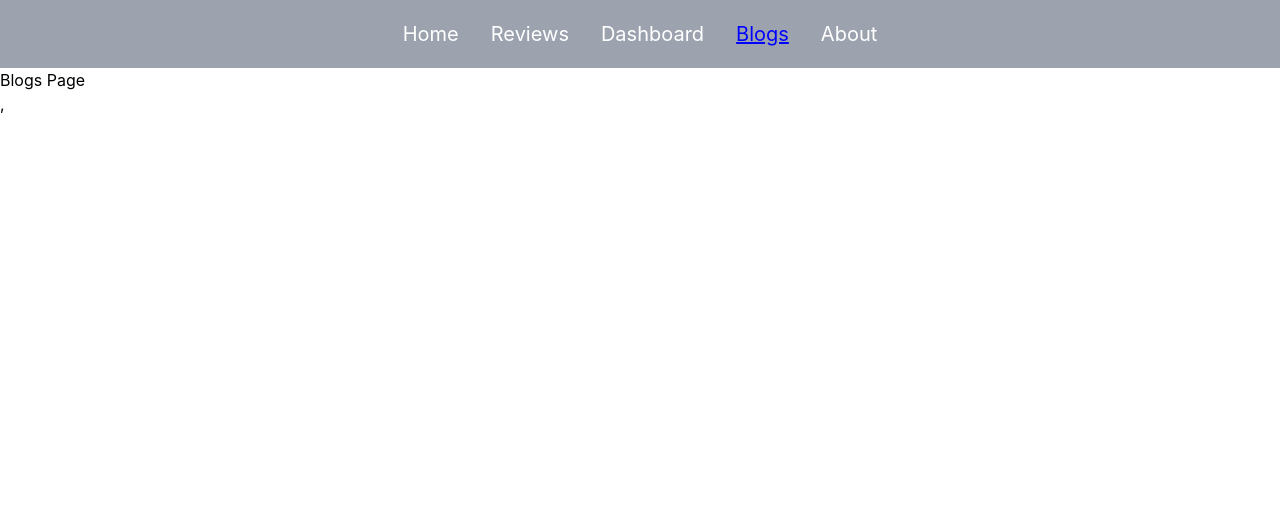
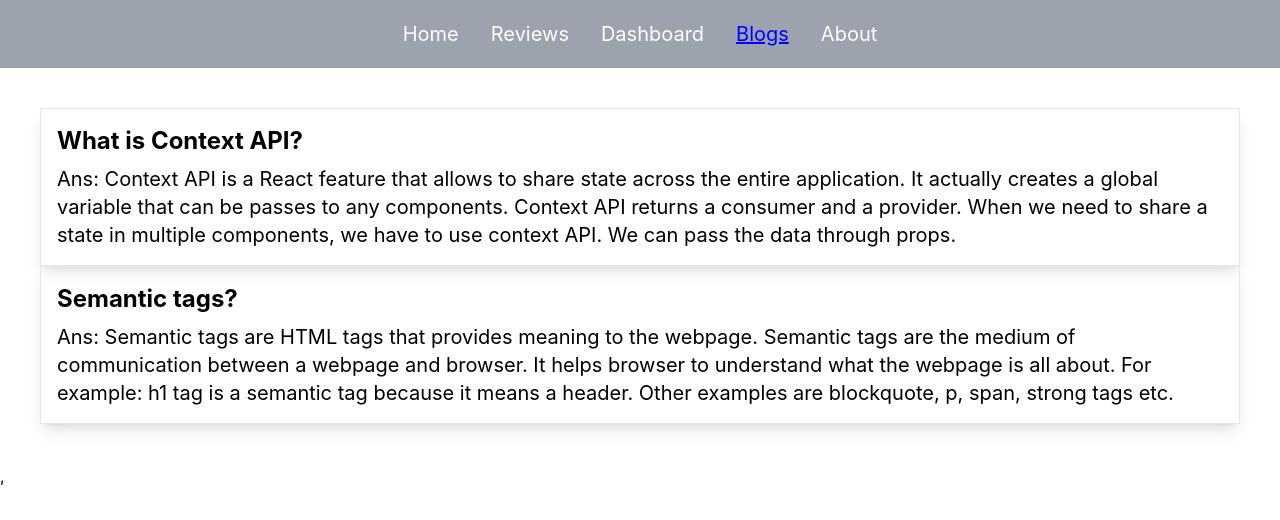
Before and after one commit to SAIF-ANWAR/React-Router-Assignment, a React (Create React App) app: page /blogs in a window 1280 px wide. Shown: the top 520 px of the page. Built offline with nearby package versions, Linux system fonts and the light colour scheme.

Commit message:
blog-page-done

```diff
--- a/src/components/Blogs/Blogs.js
+++ b/src/components/Blogs/Blogs.js
@@ -2,8 +2,18 @@ import React from 'react';
 
 const Blogs = () => {
     return (
-        <div>
-            <h1>Blogs Page</h1>
+        <div className='p-10 '>
+            <div className='border shadow-lg text-xl  p-4'>
+                <h1 className='text-2xl font-bold pb-2'>What is Context API?</h1>
+                <p>Ans: Context API is a React feature that allows  to share state across the entire application. It actually creates a global variable that can be passes to any components. Context API returns a consumer and a provider. When we need to share a state in multiple components, we have to use context API. We can pass the data through props.</p>
+
+            </div>
+            <div className='border shadow-lg text-xl  p-4'>
+                <h1 className='text-2xl font-bold pb-2'>Semantic tags?</h1>
+                <p>
+                    Ans:   Semantic tags are HTML tags that provides meaning to the webpage. Semantic tags are the medium of communication between a webpage and browser. It helps browser to understand what the webpage is all about. For example: h1 tag is a semantic tag because it means a header. Other examples are blockquote, p, span, strong tags etc.
+                </p>
+            </div>
         </div>
     );
 };
```
